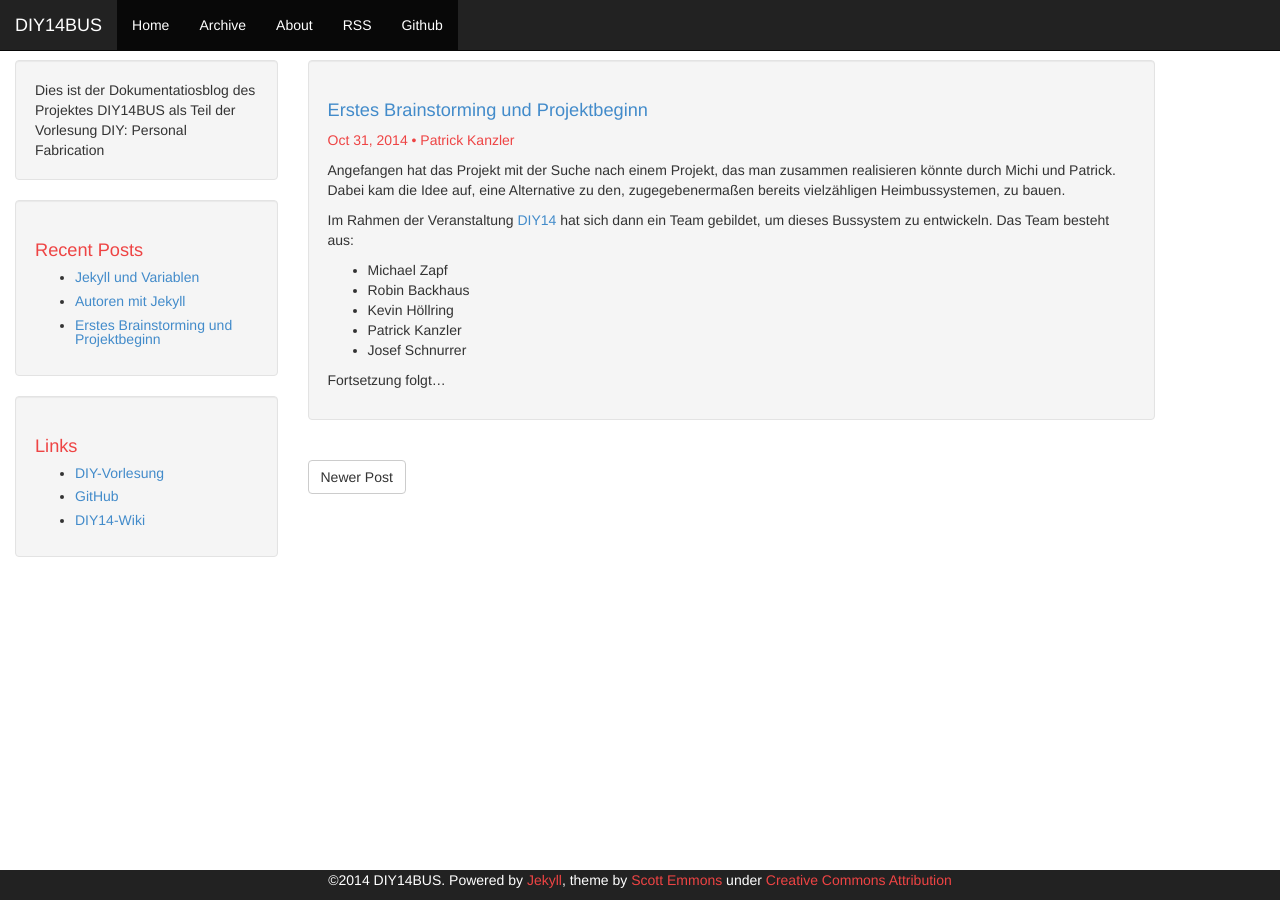
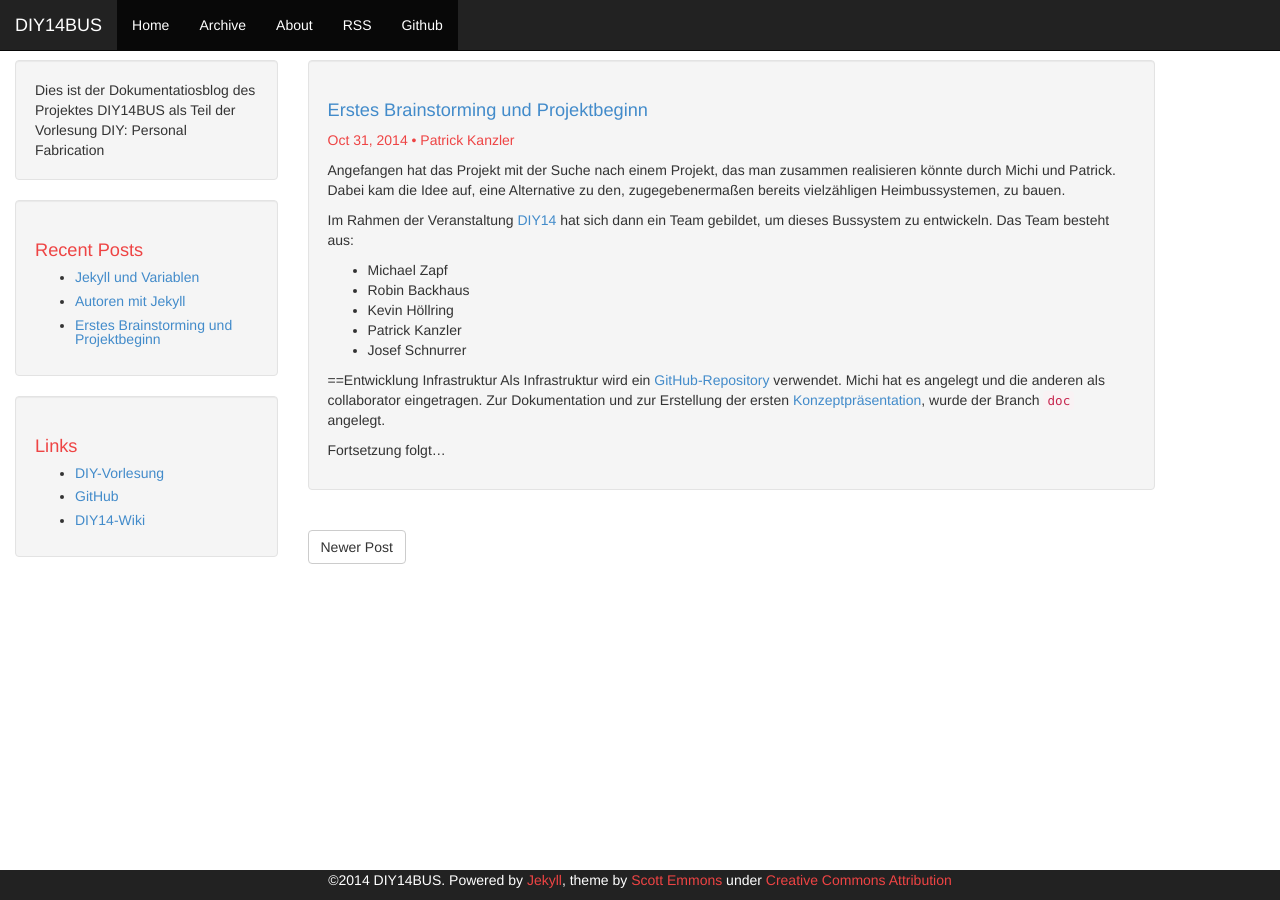
Before and after one commit to michz/diy14bus, a Jekyll site: the page built from _posts/2014-10-31-erstes-brainstorming-und-projektbeginn.markdown, in a window 1280 px wide. Built offline with Jekyll 4.4.1, drawn with Linux system fonts in a browser that asks for light colours; Markdown is read by kramdown in place of the engine named in the settings.

Commit message:
ein bisschen weiter geschrieben am ersten Blogpost

```diff
--- a/_posts/2014-10-31-erstes-brainstorming-und-projektbeginn.markdown
+++ b/_posts/2014-10-31-erstes-brainstorming-und-projektbeginn.markdown
@@ -19,8 +19,17 @@ Das Team besteht aus:
 * Patrick Kanzler
 * Josef Schnurrer
 
+==Entwicklung Infrastruktur
+Als Infrastruktur wird ein [GitHub-Repository][github] verwendet.
+Michi hat es angelegt und die anderen als collaborator eingetragen.
+Zur Dokumentation und zur Erstellung der ersten [Konzeptpräsentation][presentation], wurde der Branch `doc` angelegt.
+
+
+
 Fortsetzung folgt...
 
 
 
 [diy14]: http://www7.cs.fau.de/de/teaching/diy-2014w/
+[github]: https://github.com/michz/diy14bus
+[presentation]: https://github.com/michz/diy14bus/tree/doc/doc
```
